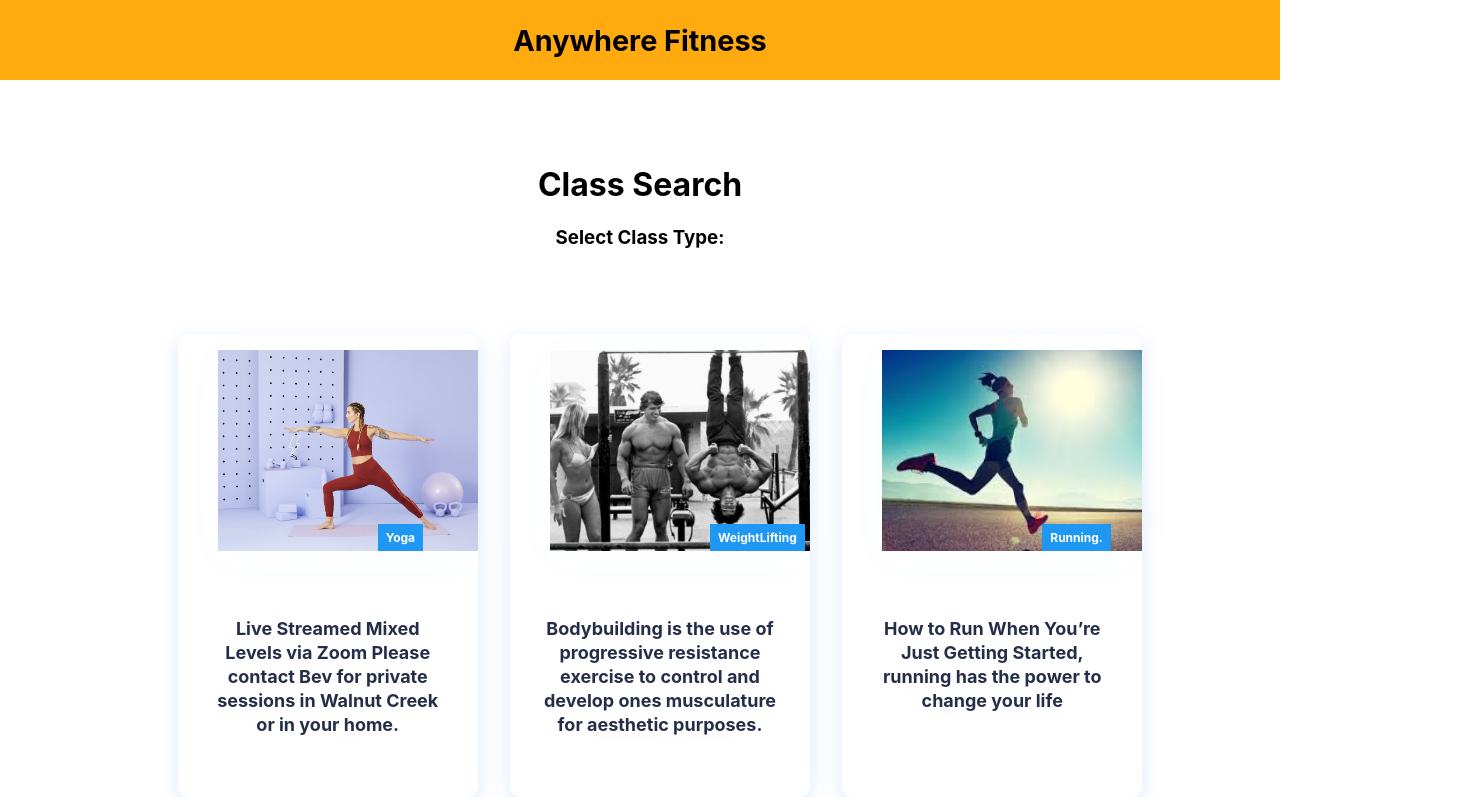
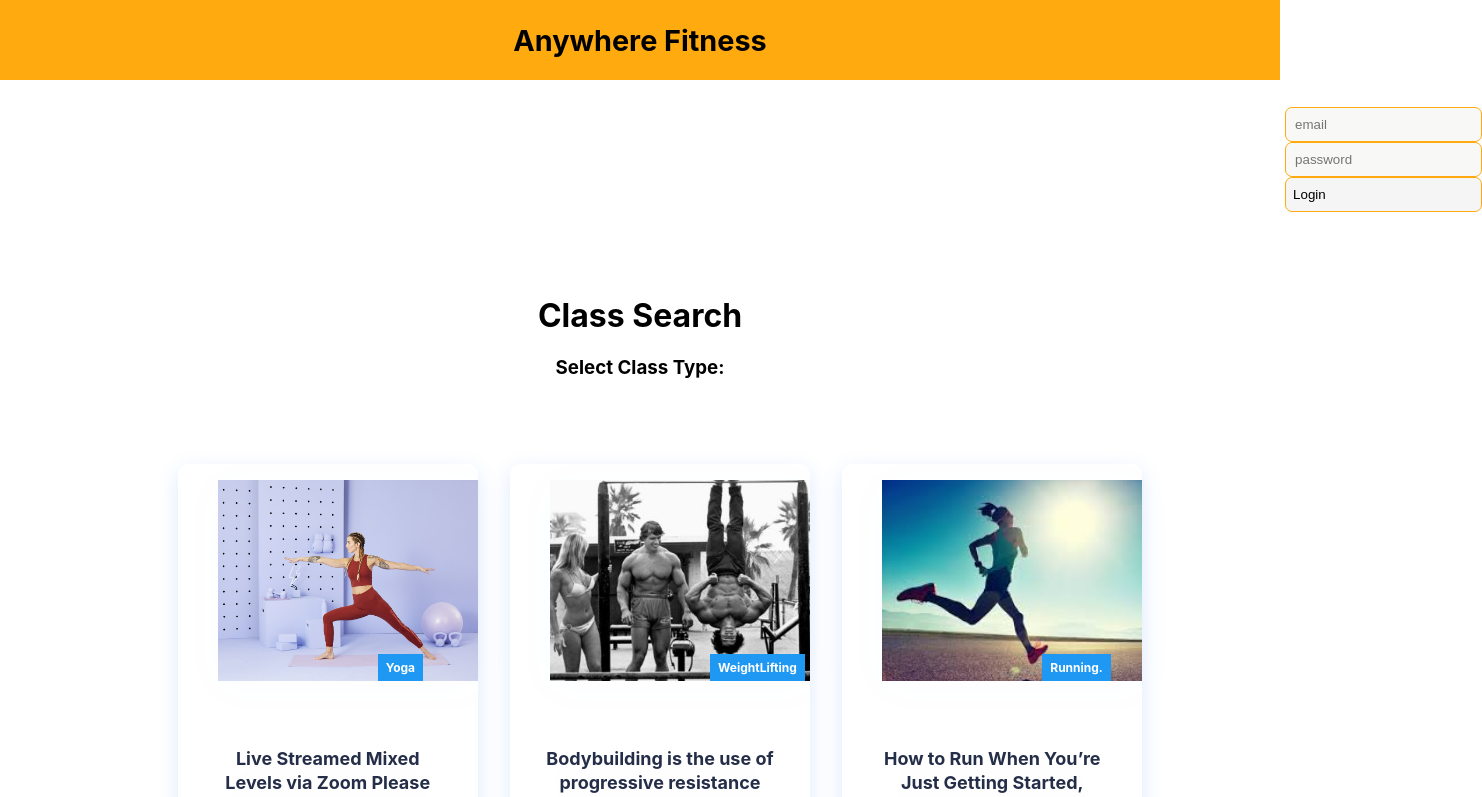
Before and after one commit to Mirwes/front-end, a React (Create React App) app in the folder front-end/: page / in a window 1280 px wide. Shown: the top 797 px of the page, 1482 px wide, since content can reach past the window. Built offline with nearby package versions, Linux system fonts and the light colour scheme.

Commit message:
Sign in component has been created

```diff
--- a/front-end/package.json
+++ b/front-end/package.json
@@ -6,6 +6,8 @@
     "@testing-library/jest-dom": "^4.2.4",
     "@testing-library/react": "^9.5.0",
     "@testing-library/user-event": "^7.2.1",
+    "axios": "^0.20.0",
+    "bootstrap": "^4.5.2",
     "react": "^16.13.1",
     "react-dom": "^16.13.1",
     "react-router-dom": "^5.2.0",
--- /dev/null
+++ b/front-end/src/2ndComponent/Dashboard.js
@@ -0,0 +1,12 @@
+import React, { Component } from 'react';
+export default class Home extends Component {
+
+    render(){
+        return (
+            <div>
+                <h1>Dashboard</h1>
+
+            </div>
+        );
+    }
+}
--- /dev/null
+++ b/front-end/src/2ndComponent/Home2.js
@@ -0,0 +1,23 @@
+import React, { Component } from 'react';
+import Login from './Login';
+
+// import Dashboard from './Dashboard';
+
+export default class Home extends Component {
+    handleSuccessfulAuth(data){
+        this.props.handleLogin(data);
+        this.props.history.push("/dashboard");
+    }
+    render(){
+        return (
+            <div>
+                <h4 className="login-button"></h4>
+                {/* <Dashboard /> */}
+        {this.props.loggedInStaus}
+
+
+                <Login handleSuccessfulAuth={this.handleSuccessfulAuth} />
+            </div>
+        );
+    }
+}
--- /dev/null
+++ b/front-end/src/2ndComponent/Login.js
@@ -0,0 +1,70 @@
+import React, { Component } from 'react';
+import axios from 'axios';
+
+export default class Login extends Component {
+    constructor(props) {
+        super(props);
+        this.state = {
+            email: "",
+            password: "",
+
+            LoginErrors : ""
+        }
+
+        this.handleSubmit = this.handleSubmit.bind(this);
+        this.handleChange = this.handleChange.bind(this);
+    }
+
+    handleChange(event) {
+      this.setState({
+          [event.target.name]: event.target.value
+      });
+    }
+
+    handleSubmit(event) {
+        const {
+            email,
+            password } = this.state;
+
+        axios.post("https://anytime-fitness-database.herokuapp.com/api/fitness/login",{
+            user: {
+                email: email,
+                password: password
+            }
+        },
+        {withCredentials: true }
+        )
+        .then(response => {
+            console.log("Responsssssse from Login", response);
+            if( response.data.logged_in){
+                this.props.handleSuccessfulAuth(response.data);
+            }
+        })
+        .catch(error => {
+            console.log("Login error", error);
+        });
+        console.log("form submitted");
+        event.preventDefault();
+    }
+    render(){
+        return (<div className="login-container">
+            <form onSubmit={this.handleSubmit}>
+                <input className="login" type="email"
+                 name="email"
+                 placeholder="email"
+                 value={this.state.email}
+                  onChange={this.handleChange} required
+                  />
+
+                 <input className="login" type="password"
+                 name="password"
+                 placeholder="password"
+                 value={this.state.password}
+                  onChange={this.handleChange}
+                   required
+                  />
+                  <button className="login-btn" type="submit">Login</button>
+            </form>
+            </div>);
+    }
+}
--- a/front-end/src/App.css
+++ b/front-end/src/App.css
@@ -1,6 +1,33 @@
+
+.login{
+  margin: 0px;
+  padding: 9px;
+  height: 100%;
+  border: 1px solid#ffab0f;
+  border-radius: 7px;
+  background-color: whitesmoke;
+
+}
+.login-container {
+
+  display: flex;
+  flex-direction: row;
+  justify-content: flex-end;
+  align-items: flex-start;
+  padding: 0px;
+  margin: 10px;
+}
+.login-btn {
+  margin: 0px;
+  padding: 7px;
+  height: 35px;
+  border: 1px solid#ffab0f;
+  border-radius: 7px;
+  background-color: whitesmoke;
+}
+
 .class_search .p{
   text-align: center;
-  color: red;
 }
 
 
@@ -44,3 +71,101 @@
     transform: rotate(360deg);
   }
 }
+
+
+
+@media only screen and (min-width: 1200px) {
+  .content__blog__container {
+    width: 84%;
+  }
+}
+
+@media only screen and (min-width: 1024px) {
+  .cards__items {
+    display: flex;
+  }
+
+  .login{
+
+    margin: 0px;
+    padding: 9px;
+    height: 100%;
+    border: 1px solid#ffab0f;
+    border-radius: 7px;
+    background-color: #f8f8f7;
+
+  }
+
+  .login-container {
+
+    display: flex;
+    flex-direction: row;
+    justify-content: center;
+    align-items: right;
+    width: 10%;
+    padding: 2px;
+    margin: 0px;
+    position: relative;
+    left: 1260px;
+    bottom: 60px;
+
+  }
+
+  .login-btn {
+    text-align: left;
+    margin: 0px;
+    padding: 7px;
+    width: 100%;
+    height: 35px;
+    border: 1px solid#ffab0f;
+    border-radius: 7px;
+    background-color: whitesmoke;
+  }
+
+
+
+}
+
+@media only screen and (max-width: 600px) {
+  .cards__item {
+    margin-bottom: 2rem;
+  }
+
+
+  .login{
+
+    margin: 0px;
+    padding: 9px;
+    height: 100%;
+    border: 1px solid#ffab0f;
+    border-radius: 7px;
+    background-color: #f8f8f7;
+
+  }
+
+  .login-container {
+
+    display: flex;
+    flex-direction: row;
+    justify-content: center;
+    align-items: right;
+    width: 10%;
+    padding: 2px;
+    margin: 0px;
+    position: relative;
+    left: 400px;
+    bottom: 40px;
+
+  }
+
+  .login-btn {
+    text-align: left;
+    margin: 0px;
+    padding: 7px;
+    width: 100%;
+    height: 35px;
+    border: 1px solid#ffab0f;
+    border-radius: 7px;
+    background-color: whitesmoke;
+  }
+}
--- a/front-end/src/App.js
+++ b/front-end/src/App.js
@@ -5,9 +5,10 @@ import Home from './component/Home';
 import Running from './component/Running';
 import Boxing from './component/Boxing';
 import Cardio from './component/Cardio';
-import { BrowserRouter as Router, Switch, Route } from 'react-router-dom'
 import './App.css';
 import WeightLifting from './component/WeightLifting';
+import { BrowserRouter as Router, Switch, Route } from 'react-router-dom'
+
 
 function App() {
   return (
--- a/front-end/src/component/Boxing.js
+++ b/front-end/src/component/Boxing.js
@@ -0,0 +1,8 @@
+import React from 'react';
+import'../App.css';
+
+export default function Boxing () {
+    return (
+        <h1 className='boxing'>Boxing</h1>
+    )
+}
--- a/front-end/src/component/Cards.css
+++ b/front-end/src/component/Cards.css
@@ -1,6 +1,7 @@
 .cards {
   padding: 4rem;
   background: #fff;
+  text-align: center;
 }
 
 h1 {
@@ -98,9 +99,7 @@ h1 {
   font-size: 18px;
   line-height: 24px;
 }
-.class_search {
-  text-align: center;
-}
+
 
 @media only screen and (min-width: 1200px) {
   .content__blog__container {
--- a/front-end/src/component/Cards.js
+++ b/front-end/src/component/Cards.js
@@ -1,12 +1,15 @@
 import React from 'react';
 import './Cards.css';
 import CardItem from './CardItem';
+import Home2 from '../2ndComponent/Home2';
 
 function Cards() {
   return (
     <div className='cards'>
+        <Home2 />
        <h1>Class Search</h1>
             <h3>Select Class Type:</h3>
+
 
       <div className='cards__container'>
         <div className='cards__wrapper'>
--- a/front-end/src/component/Footer.css
+++ b/front-end/src/component/Footer.css
@@ -162,3 +162,19 @@
   @media screen and (max-width: 768px) {
 
   }
+
+
+
+
+  @media only screen and (max-width: 600px) {
+    .cards__item {
+      margin-bottom: 2rem;
+    }
+
+    .footer-container {
+      padding: 10px;
+      font-size: 15px;
+      margin: 15px;
+
+    }
+  }
--- a/front-end/src/component/Home.js
+++ b/front-end/src/component/Home.js
@@ -2,6 +2,7 @@ import React from 'react';
 import '../App.css';
 import Cards from './Cards';
 import Footer from './Footer';
+// import Home2 from '../2ndComponent/Home2';
 
 function Home () {
     return (
@@ -11,6 +12,7 @@ function Home () {
 
            <Cards />
            <Footer />
+           {/* <Home2 /> */}
         </div>
         </>
     );
--- a/front-end/src/component/Navbar.js
+++ b/front-end/src/component/Navbar.js
@@ -1,12 +1,12 @@
 import React from "react";
 // import { Link } from 'react-router-dom';
 import './Navbar.css';
-
 function Navbar () {
     return (
         <>
         <nav className="navbar">
           <h1>Anywhere Fitness</h1>
+
         </nav>
         </>
     );
```
Also changed, not shown: 1 other file (tests, documents, lock files or other folders).
